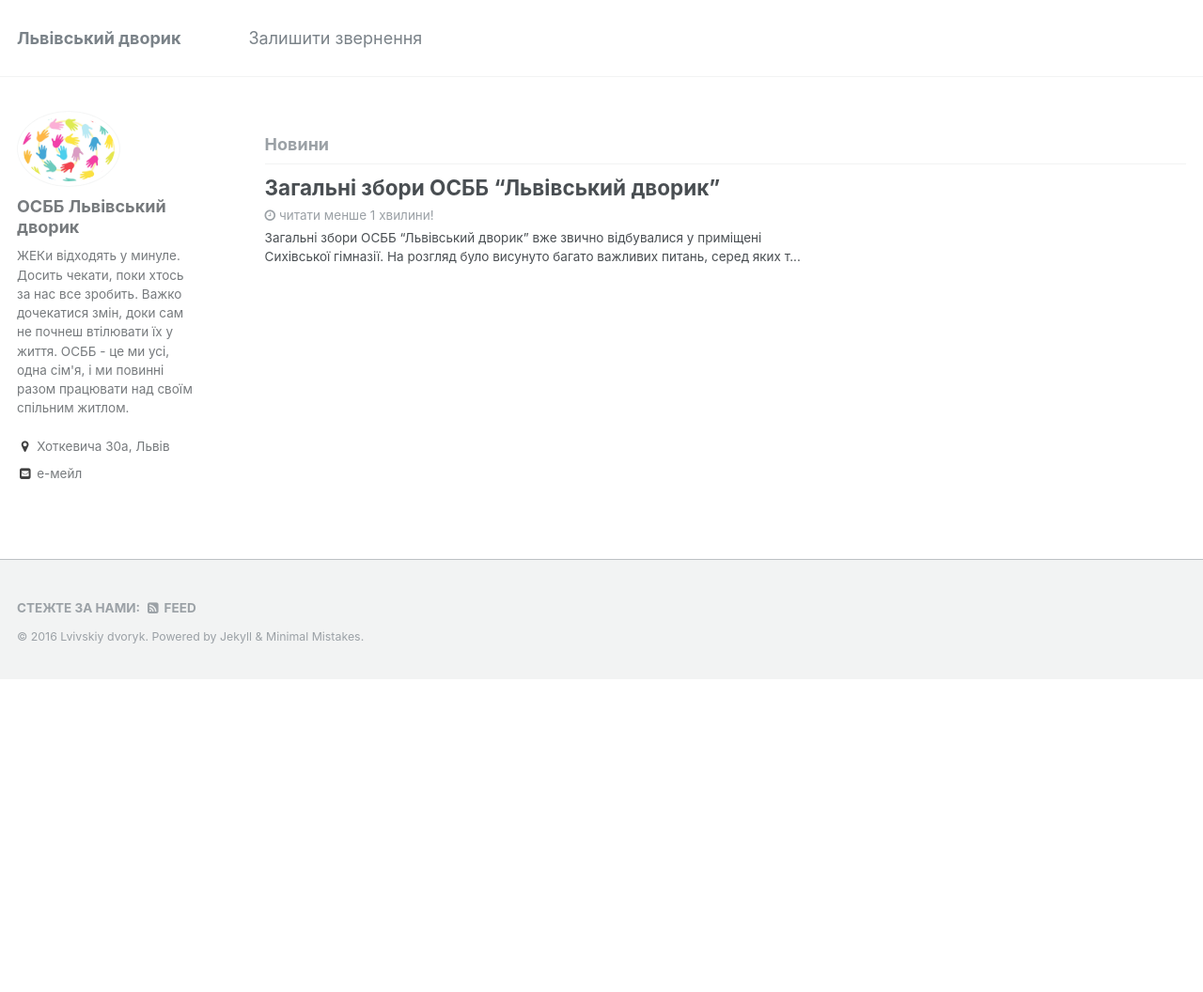
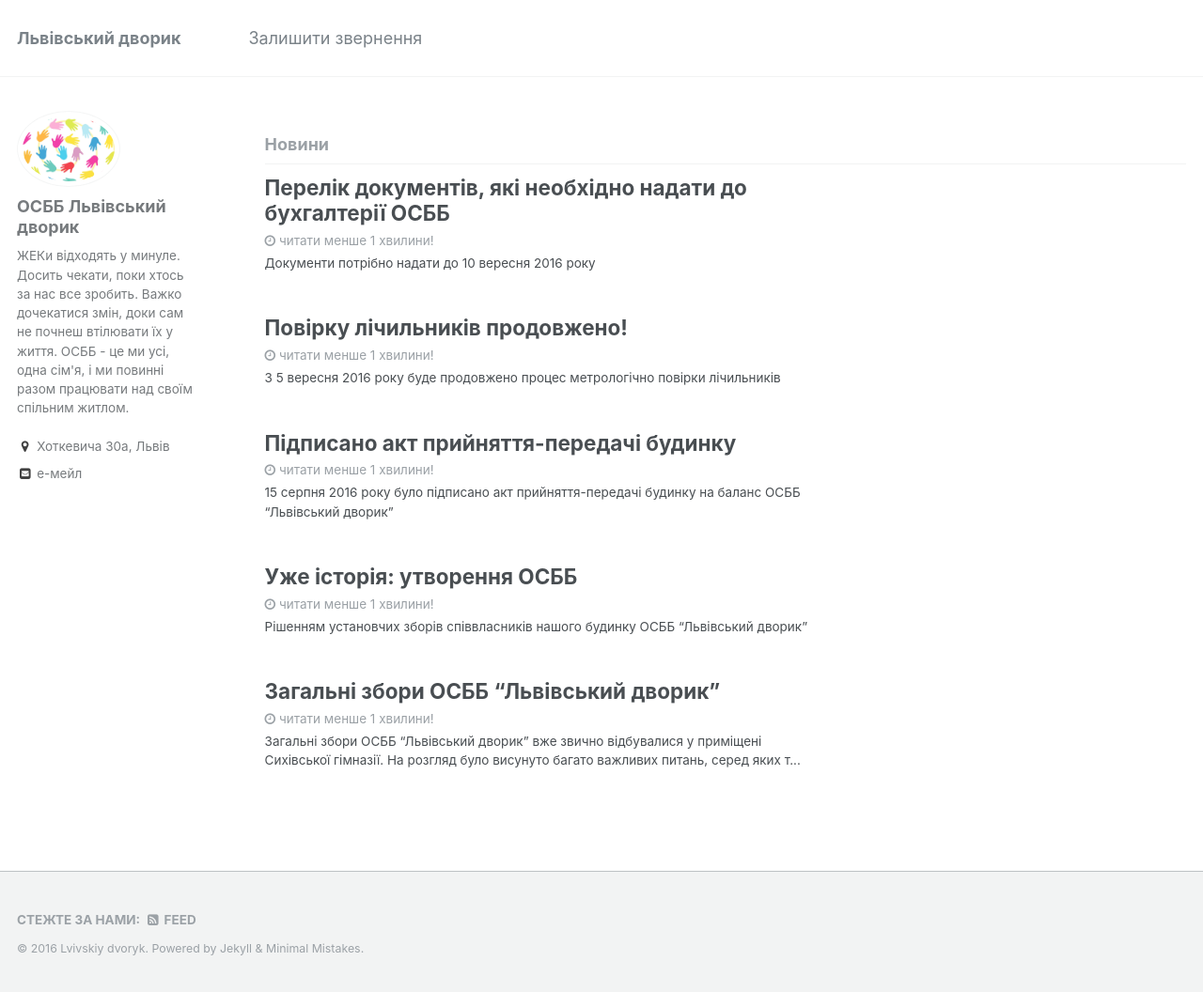
Before and after one commit to lviv-dvir/lviv-dvir.github.io, a Jekyll site: the page built from index.html, in a window 1280 px wide and 1056 px high. Shown: the whole window at 94% size. Built offline with Jekyll 4.4.1, drawn with Linux system fonts in a browser that asks for light colours; the list of posts is cut into pages by our own code.

Commit message:
change permalink style to pretty, add blog posts

```diff
--- a/_config.yml
+++ b/_config.yml
@@ -148,7 +148,7 @@ kramdown:
 
 
 # Outputting
-permalink: date
+permalink: pretty
 paginate: 5 # amount of posts to show
 paginate_path: /page:num/
 timezone: "Europe/Kiev"
--- /dev/null
+++ b/_posts/2016-08-25-acceptance-transfer-act-signed.markdown
@@ -0,0 +1,20 @@
+---
+title:  'Підписано акт прийняття-передачі будинку'
+date:   2016-08-25 13:00:00 +0300
+excerpt: '15 серпня 2016 року було підписано акт прийняття-передачі будинку на баланс ОСББ "Львівський дворик"'
+---
+15 серпня 2016 року було підписано акт прийняття-передачі житлового комплексу з балансу ЛКП "Житловик-С"
+на баланс ОСББ "Львівський дворик".
+
+З 1 вересня 2016 року ЛКП "Житловик-С" **припиняє надання послуг з утримання будинку і споруд
+та прибудинкової території** (прибирання внутрішньобудинкових приміщень та прибудинкової території,
+санітарно-технічне обслуговування, обслуговування внутрішньобудинкових мереж, утримання освітлення місць
+загального користування, поточний ремонт, вивезення побутових відходів) та не нараховує плату
+за утримання будинку.
+
+Обслуговування будинку буде відбуватися через статутні органи правління ОСББ "Львівський дворик".
+
+1. Компанія з обслуговування ліфтів -- **ПП "Компанія Астра"**, телефон (032)262-01-29.
+1. Компанія з вивозу побутових відходів -- **ТОВ "ДВ-Екосвіт"**, телефон (032)244-21-71.
+1. Прийом мешканців буде проводитися членами правління та бухгалтером ОСББ **кожної середи з 19:00 до 20:00**,
+   у приміщеня з правої сторони другого під'їзду.
--- /dev/null
+++ b/_posts/2016-08-25-metrological-check.markdown
@@ -0,0 +1,9 @@
+---
+title:  'Повірку лічильників продовжено!'
+date:   2016-08-25 14:00:00 +0300
+excerpt: 'З 5 вересня 2016 року буде продовжено процес метрологічно повірки лічильників'
+---
+З 5 вересня 2016 року буде продовжено процес метрологічно повірки лічильників гарячої і холодної води
+працівниками ЛМКП "Львівводоканал".
+
+Хто ще не встиг пройти повірку, необхідно звернутися за телефоном **(098)928 96 13**.
--- /dev/null
+++ b/_posts/2016-08-25-needed-documents.markdown
@@ -0,0 +1,22 @@
+---
+title:  'Перелік документів, які необхідно надати до бухгалтерії ОСББ'
+date:   2016-08-25 15:00:00 +0300
+excerpt: 'Документи потрібно надати до 10 вересня 2016 року'
+---
+### Перелік документів, які необхідно надати до бухгалтерії ОСББ до 10 вересня 2016 року.
+
+1. Копія свідоцтва права власності на квартиру.
+1. Копія паспорта та ідентифікаційного коду власника помешкання.
+1. Копія технічного паспорта квартири.
+1. Копія паспортів чи свідоцтв про народження всіх прописаних мешканців квартири.
+   Без цих даних **неможливо сформувати довідку про склад сім'ї**.
+
+### Перелік документів, які необхідно надати для отримання пільг.
+
+1. Копія документа, що підтверджує право на пільги (посвідчення).
+1. Копія паспорта пільговика та членів сім'ї, на яких поширюються пільги.
+
+Особам, яким призначено субсидію, **у 5-денний термін з дня призначення повідомити бухгалтерію ОСББ**.
+
+Копії документів необхідно надати члену правління, відповідальному у Вашому під'їзді,
+або голові правління ОСББ.
--- /dev/null
+++ b/_posts/2016-08-25-osbb-created.markdown
@@ -0,0 +1,11 @@
+---
+title:  'Уже історія: утворення ОСББ'
+date:   2016-08-25 12:00:00 +0300
+excerpt: 'Рішенням установчих зборів співвласників нашого будинку ОСББ "Львівський дворик"'
+---
+Рішенням установчих зборів співвласників нашого будинку від **13.03.16** було утворено
+об'єднання співвласників багатоквартирного будинку **"Львівський дворик"**, про що було
+внесено засис у Єдиний державний реєстр № 1 415 102 0000038549 від 31.03.2016р.
+
+Згідно статті 10 Закону України від 29.11.2001 № 2866-III "Про об'єднання співвласників багатоквартирного будинку"
+рішення загальних зборів, прийняте відповідно до статуту, **є обов'язковим для всіх співвласників**.
```
